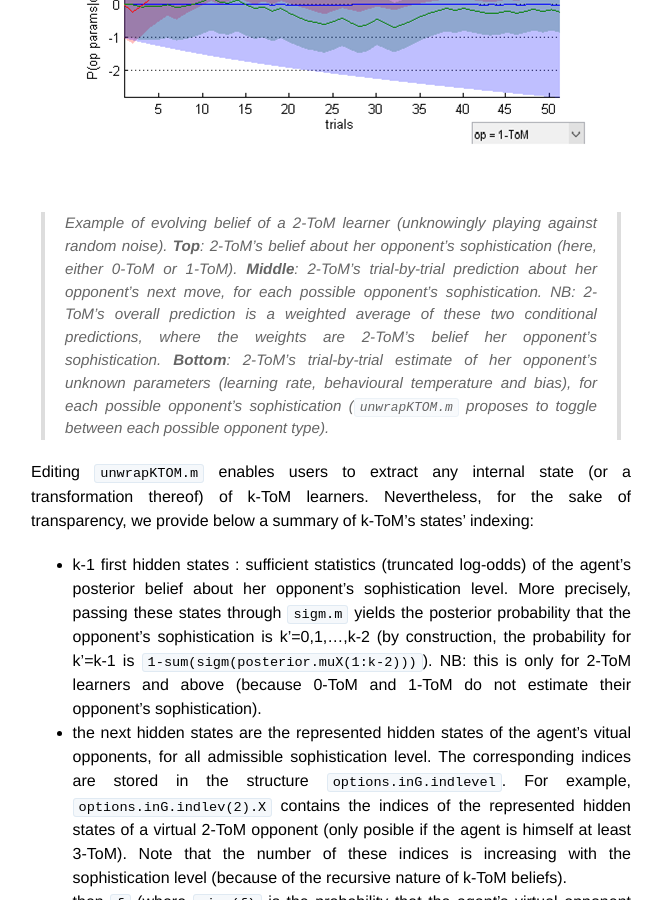
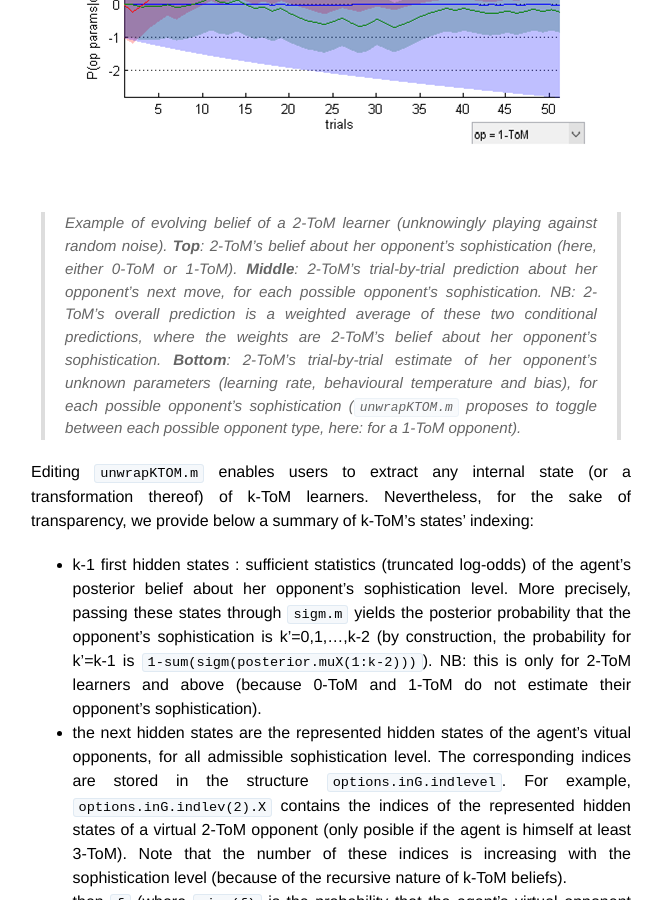
Before and after one commit to MBB-team/VBA-toolbox, a Jekyll site: the page built from _wiki/ktom.md, in a window 1280 px wide and 900 px high, scrolled down 3976 px. Shown: the whole window, without its empty margins (309-971 px from the left). Built offline with Jekyll 4.4.1, drawn with Linux system fonts in a browser that asks for light colours; nearby versions of some CDN libraries; formulas are drawn with MathJax 3.

Commit message:
Update ktom.md

```diff
--- a/_wiki/ktom.md
+++ b/_wiki/ktom.md
@@ -73,7 +73,7 @@ An example graphical output is appended below:
 
 ![]({{ site.baseurl }}/images/wiki/unwrapkTom.bmp)
 
-> Example of evolving belief of a 2-ToM learner (unknowingly playing against random noise). **Top**: 2-ToM's belief about her opponent's sophistication (here, either 0-ToM or 1-ToM). **Middle**: 2-ToM's trial-by-trial prediction about her opponent's next move, for each possible opponent's sophistication. NB: 2-ToM's overall prediction is a weighted average of these two conditional predictions, where the weights are 2-ToM's belief her opponent's sophistication. **Bottom**: 2-ToM's trial-by-trial estimate of her opponent's unknown parameters (learning rate, behavioural temperature and bias), for each possible opponent's sophistication (`unwrapKTOM.m` proposes to toggle between each possible opponent type).
+> Example of evolving belief of a 2-ToM learner (unknowingly playing against random noise). **Top**: 2-ToM's belief about her opponent's sophistication (here, either 0-ToM or 1-ToM). **Middle**: 2-ToM's trial-by-trial prediction about her opponent's next move, for each possible opponent's sophistication. NB: 2-ToM's overall prediction is a weighted average of these two conditional predictions, where the weights are 2-ToM's belief about her opponent's sophistication. **Bottom**: 2-ToM's trial-by-trial estimate of her opponent's unknown parameters (learning rate, behavioural temperature and bias), for each possible opponent's sophistication (`unwrapKTOM.m` proposes to toggle between each possible opponent type, here: for a 1-ToM opponent).
 
 Editing `unwrapKTOM.m` enables users to extract any internal state (or a transformation thereof) of k-ToM learners. Nevertheless, for the sake of transparency, we provide below a summary of k-ToM's states' indexing:
 
```
